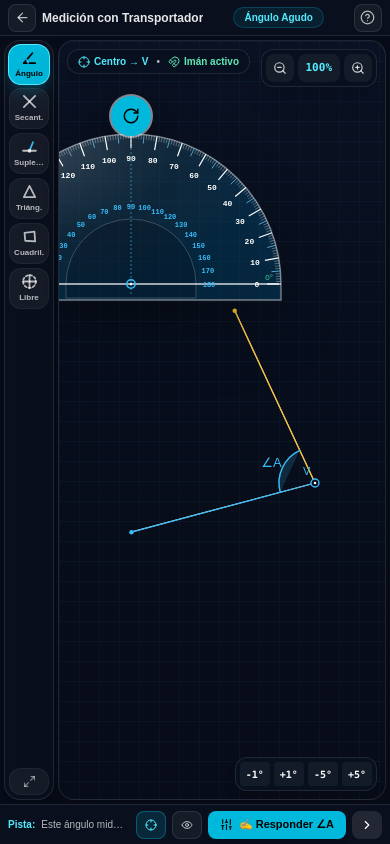
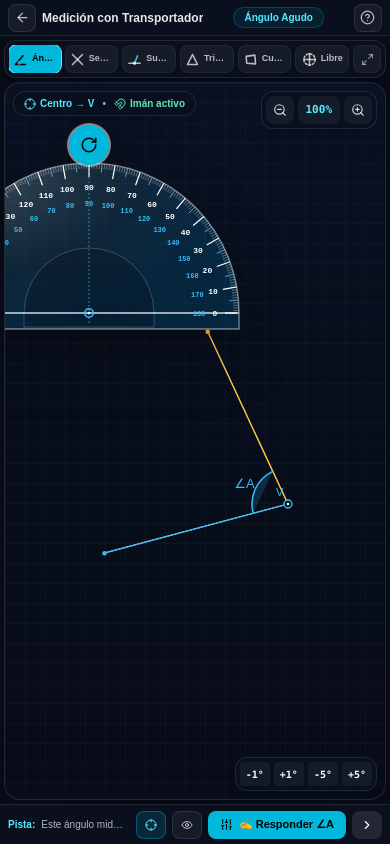
Before and after one commit to tucno21/matematica, a React (Vite) app: page /medir-angulos in a window 390 px wide. Built offline with nearby package versions, Linux system fonts and the light colour scheme.

Commit message:
fix(medir-angulos): corregir hitbox invisible del transportador, acercar escala interior y adaptar barra segun orientacion

```diff
--- a/src/views/MedirAngulosView.tsx
+++ b/src/views/MedirAngulosView.tsx
@@ -533,10 +533,18 @@ export default function MedirAngulosView() {
   // Respuestas del estudiante por cada ángulo
   const [userAnswers, setUserAnswers] = useState<Record<string, string>>({})
 
-  // Montaje inicial y resize
+  // Montaje inicial y resize con detección de orientación vertical (portrait) vs horizontal (landscape)
+  const [isPortrait, setIsPortrait] = useState(() => {
+    if (typeof window !== 'undefined') {
+      return window.innerHeight > window.innerWidth
+    }
+    return false
+  })
+
   const isFirstMount = useRef(true)
   useEffect(() => {
     const updateSize = () => {
+      setIsPortrait(window.innerHeight > window.innerWidth)
       if (canvasRef.current) {
         const rect = canvasRef.current.getBoundingClientRect()
         const w = Math.max(300, rect.width)
@@ -553,7 +561,11 @@ export default function MedirAngulosView() {
     }
     updateSize()
     window.addEventListener('resize', updateSize)
-    return () => window.removeEventListener('resize', updateSize)
+    window.addEventListener('orientationchange', updateSize)
+    return () => {
+      window.removeEventListener('resize', updateSize)
+      window.removeEventListener('orientationchange', updateSize)
+    }
   }, [generateChallenge])
 
   // Cargar nuevo reto
@@ -680,7 +692,7 @@ export default function MedirAngulosView() {
 
   // Pointer Down en el lienzo de trabajo
   const handleCanvasPointerDown = (e: React.PointerEvent) => {
-    if ((e.target as HTMLElement).closest('button, input, [data-protractor-rotator]')) return
+    if ((e.target as HTMLElement).closest('button, input, [data-protractor-rotator], [data-protractor-body]')) return
     if (e.button !== 0 && e.pointerType === 'mouse') return
 
     activePointersRef.current.set(e.pointerId, { x: e.clientX, y: e.clientY })
@@ -1023,10 +1035,56 @@ export default function MedirAngulosView() {
         </button>
       </header>
 
-      {/* ── 2. Área de Trabajo: Barra Lateral + Canvas Deslizable (flex-1 min-h-0) ── */}
-      <div className="flex-1 min-h-0 flex items-stretch overflow-hidden p-1 sm:p-1.5 lg:p-2 gap-1 sm:gap-2">
-        {/* Panel Lateral Izquierdo de Selección de Modo */}
-        <aside className="w-[50px] sm:w-[58px] lg:w-[136px] shrink-0 bg-[#0a0f1d] border border-white/10 rounded-2xl p-1 sm:p-1.5 flex flex-col items-center justify-between shadow-xl select-none">
+      {/* ── 2. Área de Trabajo: Barra Superior (en vertical/portrait) o Barra Lateral (en horizontal/landscape) + Canvas Deslizable (flex-1 min-h-0) ── */}
+      <div className={`flex-1 min-h-0 flex ${isPortrait ? 'flex-col' : 'flex-row'} items-stretch overflow-hidden p-1 sm:p-1.5 lg:p-2 gap-1 sm:gap-2`}>
+        {isPortrait ? (
+          /* Barra Superior Horizontal de Modos (Para pantalla vertical / portrait) */
+          <nav
+            className="w-full shrink-0 bg-[#0a0f1d] border border-white/10 rounded-xl p-1 flex items-center justify-between gap-1 shadow-md select-none"
+            aria-label="Selección de modos"
+          >
+            <div className="flex-1 min-w-0 flex items-center justify-between gap-1 overflow-x-auto no-scrollbar">
+              {MODES.map(m => {
+                const active = mode === m.id
+                return (
+                  <button
+                    key={m.id}
+                    onClick={() => handleSelectMode(m.id)}
+                    title={m.desc}
+                    className={`flex-1 h-7 sm:h-8 min-w-[46px] rounded-lg transition-all flex items-center justify-center gap-1 px-1 active:scale-95 ${
+                      active
+                        ? 'bg-cyan-500 text-black shadow font-black ring-1 ring-cyan-300'
+                        : 'bg-white/5 hover:bg-white/15 text-white/70 hover:text-white border border-white/5'
+                    }`}
+                  >
+                    <div className="shrink-0">
+                      <ModeIcon id={m.id} size={15} />
+                    </div>
+                    <span className="text-[9px] sm:text-[10px] font-bold truncate">
+                      {m.shortLabel}
+                    </span>
+                  </button>
+                )
+              })}
+            </div>
+
+            <button
+              onClick={() => {
+                setPan({ x: 0, y: 0 })
+                setZoom(1)
+              }}
+              className="h-7 sm:h-8 w-7 sm:w-8 shrink-0 rounded-lg bg-white/5 hover:bg-white/10 text-white/50 hover:text-cyan-300 flex items-center justify-center border border-white/5 active:scale-95 transition-all"
+              title="Centrar figura y restablecer zoom a 100%"
+            >
+              <Maximize2 size={13} />
+            </button>
+          </nav>
+        ) : (
+          /* Panel Lateral Izquierdo de Modos (Para pantalla horizontal / landscape) */
+          <aside
+            className="w-[50px] sm:w-[58px] lg:w-[136px] shrink-0 h-full bg-[#0a0f1d] border border-white/10 rounded-2xl p-1 sm:p-1.5 flex flex-col items-center justify-between shadow-xl select-none"
+            aria-label="Selección de modos"
+          >
             <div className="w-full flex flex-col items-center gap-1 sm:gap-1.5">
               <span className="text-[9px] lg:text-[10px] font-bold text-white/40 uppercase tracking-wider py-0.5 hidden lg:block text-center w-full border-b border-white/5">
                 Modos
@@ -1070,6 +1128,7 @@ export default function MedirAngulosView() {
               <span className="hidden lg:inline text-[10px] font-bold">100% Centro</span>
             </button>
           </aside>
+        )}
 
         {/* Espacio del Plano Geométrico / Canvas deslizable (Pan y Zoom) */}
         <div
@@ -1264,7 +1323,7 @@ export default function MedirAngulosView() {
             <div
               ref={protRef}
               data-protractor
-              className="absolute cursor-move select-none pointer-events-auto"
+              className="absolute select-none pointer-events-none"
               style={{
                 left: `${protX}px`,
                 top: `${protY}px`,
@@ -1275,14 +1334,13 @@ export default function MedirAngulosView() {
                 touchAction: 'none',
                 filter: 'drop-shadow(0 15px 25px rgba(0,0,0,0.65))',
               }}
-              onPointerDown={handleProtractorPointerDown}
             >
               {/* SVG del Transportador Graduado Escolar */}
               <svg
                 width={protSize}
                 height={protSize}
                 viewBox="-160 -160 320 320"
-                className="drop-shadow-2xl overflow-visible pointer-events-auto"
+                className="drop-shadow-2xl overflow-visible pointer-events-none"
               >
                 <defs>
                   <radialGradient id="protractorGlass" cx="0%" cy="0%" r="100%">
@@ -1292,13 +1350,15 @@ export default function MedirAngulosView() {
                   </radialGradient>
                 </defs>
 
-                {/* Semicírculo de acrílico transparente */}
+                {/* Semicírculo de acrílico transparente (cuerpo interactivo arrastrable) */}
                 <path
                   d="M -150 0 A 150 150 0 0 1 150 0 L 150 16 L -150 16 Z"
                   fill="url(#protractorGlass)"
                   stroke="rgba(255, 255, 255, 0.45)"
                   strokeWidth="1.4"
-                  className="backdrop-blur-sm"
+                  className="backdrop-blur-sm pointer-events-auto cursor-move"
+                  data-protractor-body
+                  onPointerDown={handleProtractorPointerDown}
                 />
 
                 {/* Zona central recortada para visión clara */}
@@ -1307,13 +1367,33 @@ export default function MedirAngulosView() {
                   fill="rgba(8, 12, 24, 0.25)"
                   stroke="rgba(255, 255, 255, 0.2)"
                   strokeWidth="1"
+                  className="pointer-events-auto cursor-move"
+                  data-protractor-body
+                  onPointerDown={handleProtractorPointerDown}
+                />
+
+                {/* Línea divisoria concéntrica tenue entre escala exterior blanca y escala interior celeste */}
+                <path
+                  d="M -145 0 A 119 119 0 0 1 145 0"
+                  fill="none"
+                  stroke="rgba(255, 255, 255, 0.15)"
+                  strokeWidth="0.8"
                 />
 
                 {/* Línea de base 0° - 180° */}
                 <line x1="-148" y1="0" x2="148" y2="0" stroke="#f8fafc" strokeWidth="1.3" opacity="0.85" />
                 <line x1="0" y1="-148" x2="0" y2="10" stroke="#38bdf8" strokeWidth="1" opacity="0.6" strokeDasharray="2,2" />
 
-                {/* Centro de mira reticular */}
+                {/* Centro de mira reticular con área táctil */}
+                <circle
+                  cx="0"
+                  cy="0"
+                  r="16"
+                  fill="transparent"
+                  className="pointer-events-auto cursor-move"
+                  data-protractor-body
+                  onPointerDown={handleProtractorPointerDown}
+                />
                 <circle cx="0" cy="0" r="4.2" fill="none" stroke="#38bdf8" strokeWidth="1.5" />
                 <circle cx="0" cy="0" r="1.3" fill="#f8fafc" />
 
@@ -1336,7 +1416,8 @@ export default function MedirAngulosView() {
                   const y2 = rInner * sin
 
                   const textROuter = 126
-                  const textRInner = 78
+                  // Escala interior celeste cercana a la escala blanca exterior
+                  const textRInner = 110
 
                   return (
                     <g key={deg}>
@@ -1351,7 +1432,7 @@ export default function MedirAngulosView() {
 
                       {is10 && (
                         <>
-                          {/* Escala exterior (0° a 180°) */}
+                          {/* Escala exterior blanca (0° a 180°) */}
                           <text
                             x={textROuter * cos}
                             y={textROuter * sin + 3}
@@ -1364,7 +1445,7 @@ export default function MedirAngulosView() {
                             {deg}
                           </text>
 
-                          {/* Escala interior (180° a 0°) */}
+                          {/* Escala interior celeste (180° a 0°), ahora cercana a la blanca */}
                           <text
                             x={textRInner * cos}
                             y={textRInner * sin + 3}
@@ -1381,10 +1462,6 @@ export default function MedirAngulosView() {
                     </g>
                   )
                 })}
-
-                {/* Indicadores de 0° y 180° */}
-                <text x="142" y="-4" fontSize="8" fill="#34d399" fontWeight="black" textAnchor="end">0°</text>
-                <text x="-142" y="-4" fontSize="8" fill="#34d399" fontWeight="black" textAnchor="start">180°</text>
               </svg>
 
               {/* Manija táctil de Rotación */}
```
Lines whose indentation alone changed are shown as unchanged.
